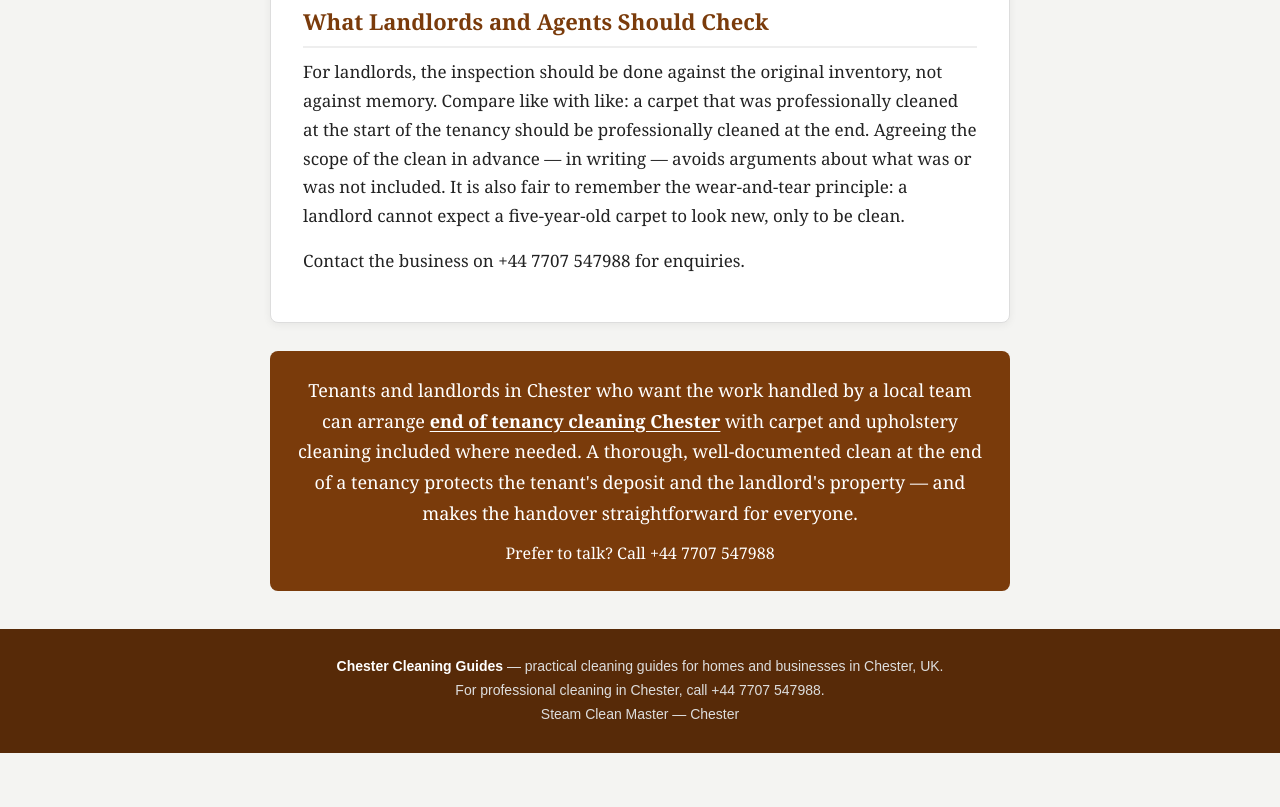
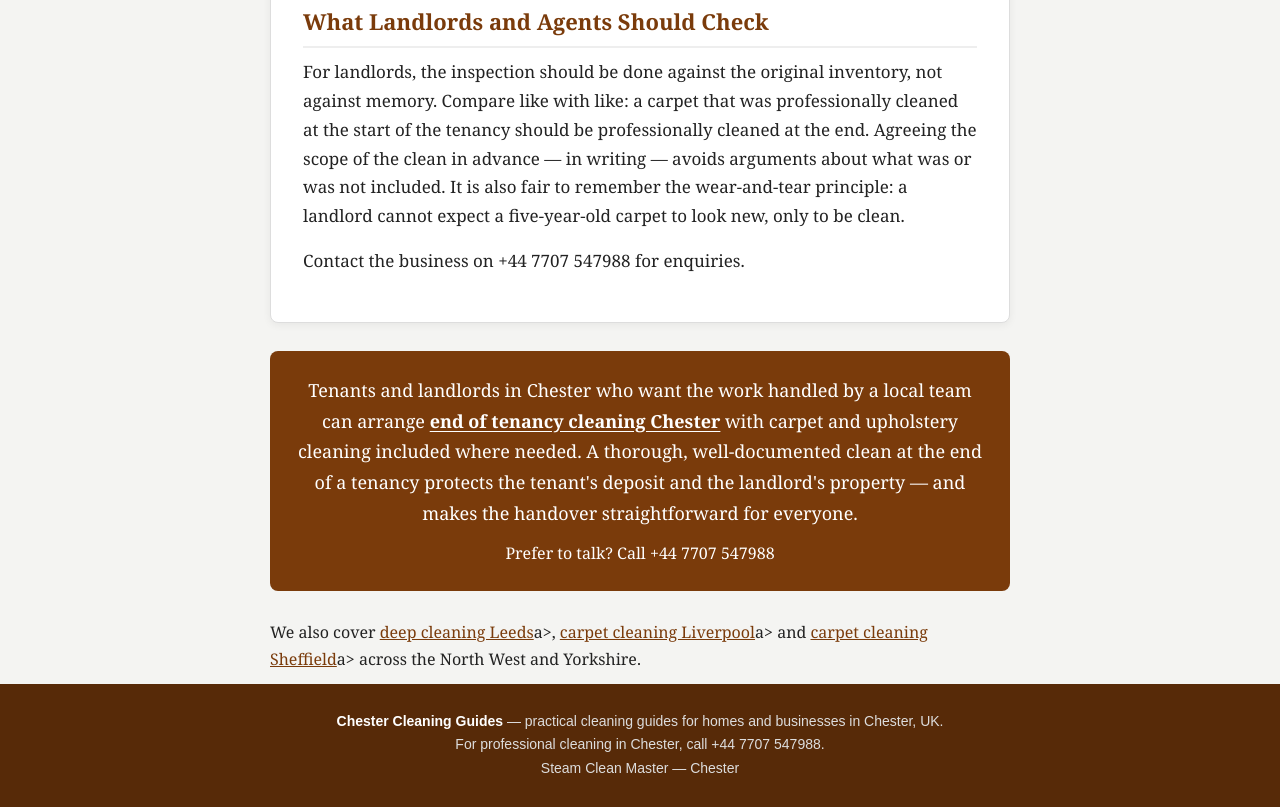
Before and after one commit to ssbstudent311/chester-end-of-tenancy-cleaning, a plain HTML site: page index.html in a window 1280 px wide. Shown: the part 1293-2100 px from the top of the page. Before the commit the page ends 2046 px from the top, so only its background shows below. Drawn offline with Linux system fonts and the light colour scheme.

Commit message:
Update index.html

```diff
--- a/index.html
+++ b/index.html
@@ -73,7 +73,8 @@
     <p>Tenants and landlords in Chester who want the work handled by a local team can arrange <a href="https://steamcleanmasterltd.co.uk/chester">end of tenancy cleaning Chester</a> with carpet and upholstery cleaning included where needed. A thorough, well-documented clean at the end of a tenancy protects the tenant's deposit and the landlord's property — and makes the handover straightforward for everyone.</p>
     <span class="phone">Prefer to talk? Call +44 7707 547988</span>
   </div>
-</div>
+
+<p>We also cover <a href="https://steamcleanmasterltd.co.uk/leeds/deep-cleaning-service">deep cleaning Leeds</a>a>, <a href="https://steamcleanmasterltd.co.uk/liverpool/carpet-cleaning">carpet cleaning Liverpool</a>a> and <a href="https://steamcleanmasterltd.co.uk/sheffield/carpet-cleaning">carpet cleaning Sheffield</a>a> across the North West and Yorkshire.</p></div>
 <footer>
   <strong>Chester Cleaning Guides</strong> &mdash; practical cleaning guides for homes and businesses in Chester, UK.<br>
   For professional cleaning in Chester, call +44 7707 547988.<br>
```
